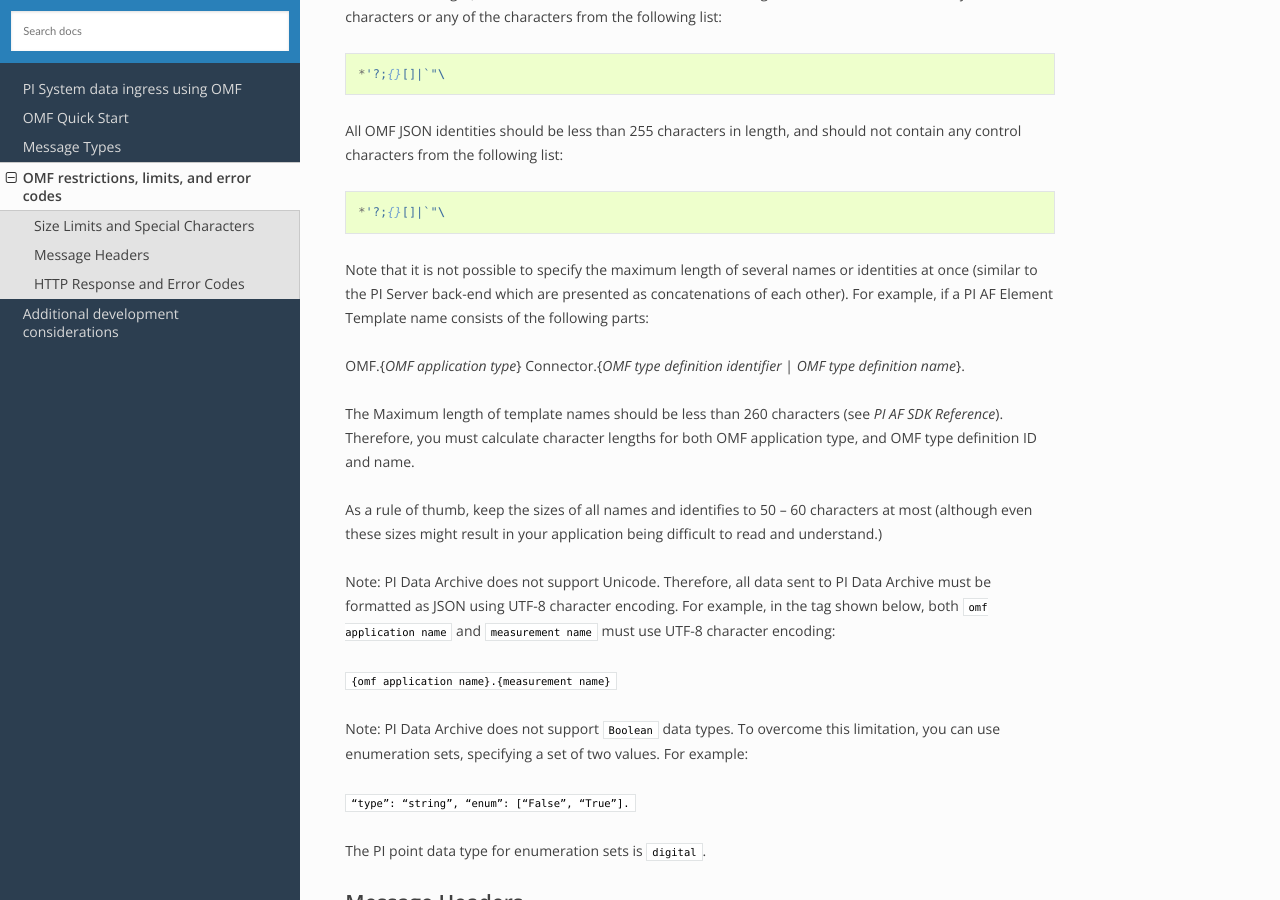
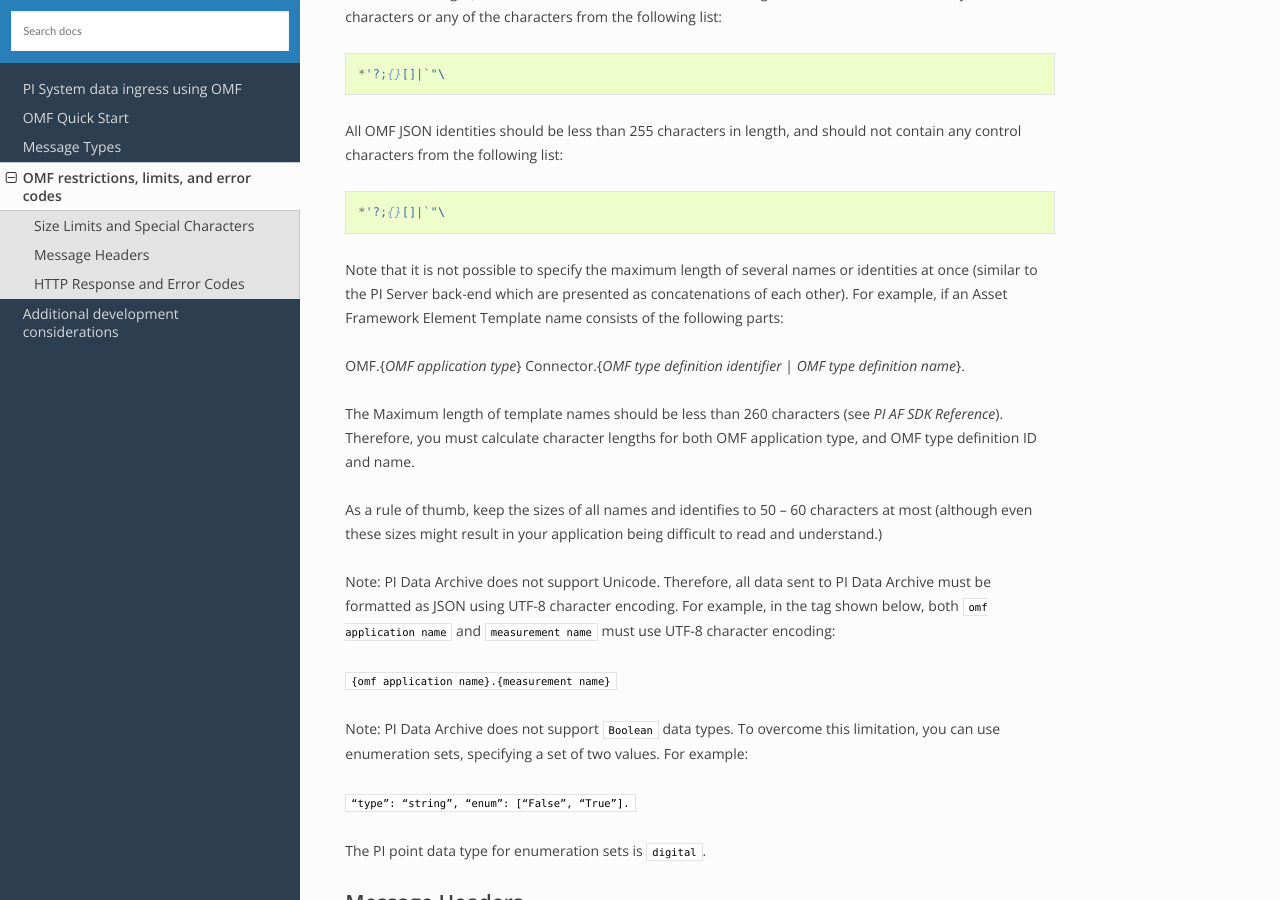
Before and after one commit to osisoft/OMF-Developer-Companion-Guide, a Sphinx documentation site: the page built from docs/OMF-Reference.rst, in a window 1280 px wide and 900 px high, scrolled down 344 px. Built offline with Sphinx 7.4.7 and the Read the Docs theme 2.0.0, drawn with Linux system fonts in a browser that asks for light colours.

Commit message:
Update OMF-Reference.rst

```diff
--- a/docs/OMF-Reference.rst
+++ b/docs/OMF-Reference.rst
@@ -27,7 +27,7 @@ from the following list:
   *'?;{}[]|`"\
 
 Note that it is not possible to specify the maximum length of several names or identities at once (similar to the PI
-Server back-end which are presented as concatenations of each other). For example, if a PI AF Element Template name
+Server back-end which are presented as concatenations of each other). For example, if an Asset Framework Element Template name
 consists of the following parts:
 
 OMF.{*OMF application type*}
```
